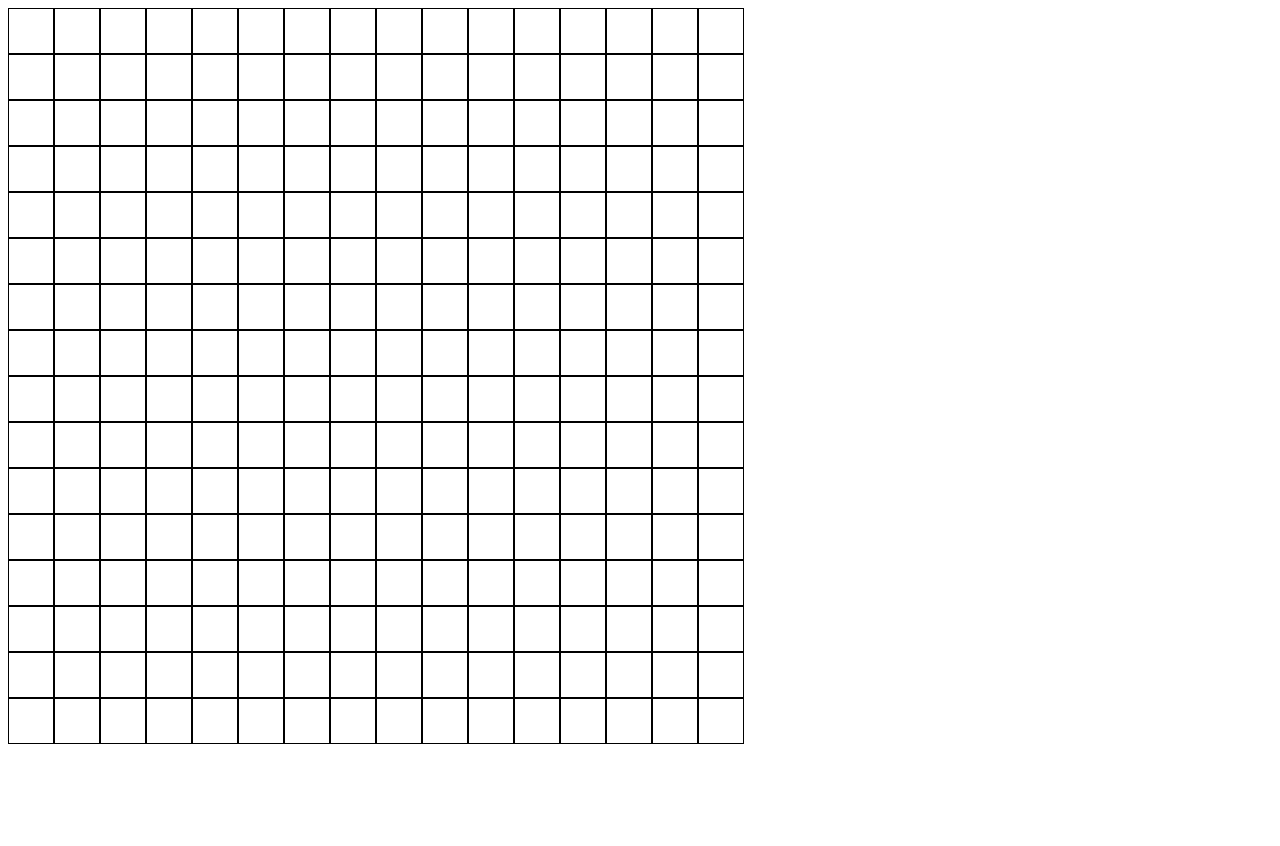
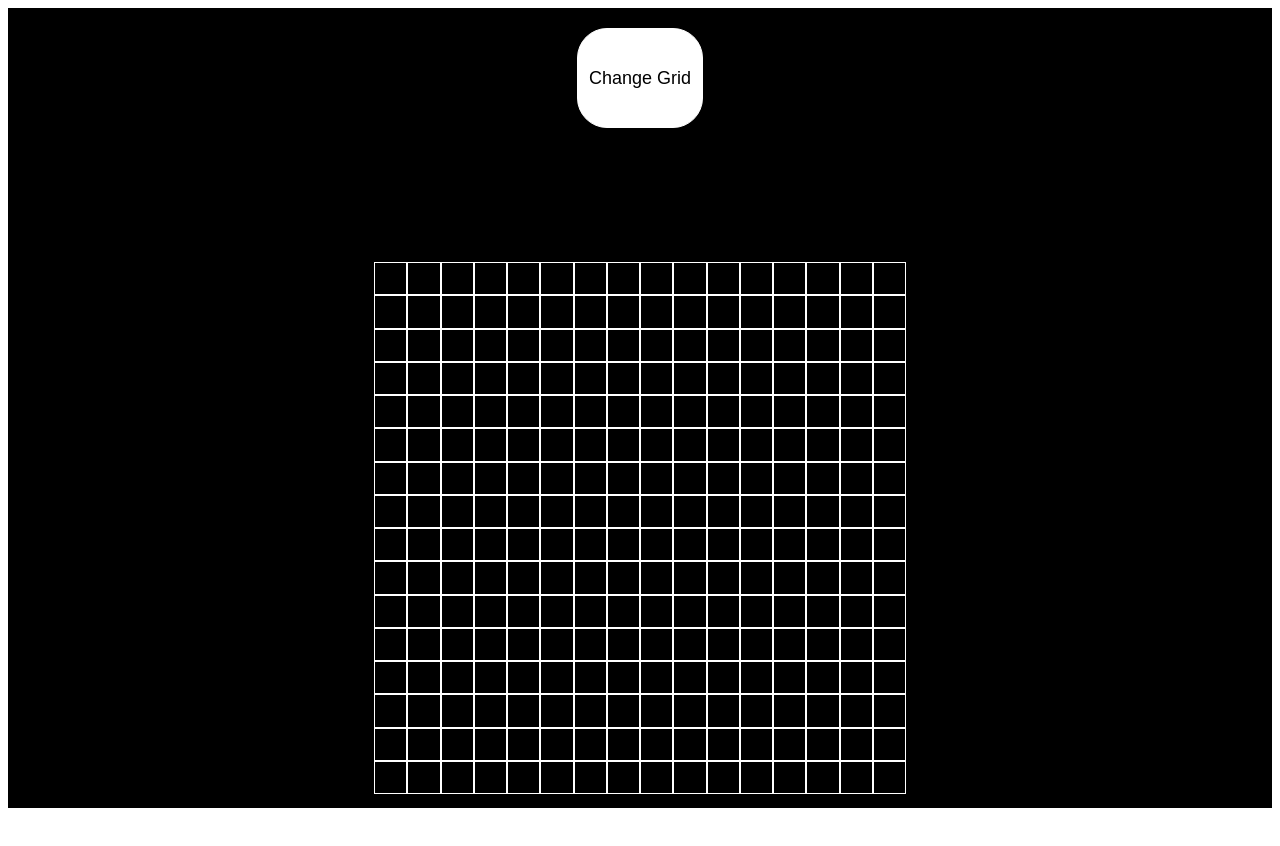
Before and after one commit to kcapucci123/Etch-A-Sketch, a plain HTML site: page index.html in a window 1280 px wide. Before the commit the page ends 800 px from the top, so only its background shows below. Drawn offline with Linux system fonts and the light colour scheme.

Commit message:
add grid and new features

```diff
--- a/homepage.css
+++ b/homepage.css
@@ -1,13 +1,66 @@
+
+
+.container {
+    width: 100%;
+    height: 100vh;
+    /* display: flex; */
+    flex-wrap: wrap;
+    flex-direction: column;
+    background-color: black;
+
+}
+
+
+
 
 .row{
     display: flex;
-
 
 }
 
 .column {
     display: flex;
-    border: 1px solid black;
-    padding: 22px;
+    align-items: center;
+    justify-content: center;
+    border: 1px solid white;
+
+    width: 50%;
+    height: 100%;
+
 
 }
+
+.buttonContainer {
+    display: flex;
+    justify-content: center;
+
+}
+
+.button {
+
+    display: flex;
+    width: 10%;
+    height: 100px;
+    align-items:center;
+    justify-content: center;
+    background-color:white;
+    color: #fff;
+    font-size: large;
+    margin-top: 20px;
+    border-radius: 30px;
+    color: black;
+    border: 1px solid white;
+
+
+}
+
+.div {
+    display: flex;
+    flex-direction: column;
+    justify-content: center;
+    align-items: center;
+    width: 100%;
+    height: 100%;
+
+
+}
--- a/hompage.js
+++ b/hompage.js
@@ -3,36 +3,72 @@
 const container = document.querySelector(".container");
 const div = document.createElement("div");
 div.className = "div";
+container.appendChild(div);
 
 
 
 
-function grid (r) {
+function grid (r, color) {
+    const containerSize = 500; // Adjust this to your preferred container size
+            const gridSize = `${containerSize / r}px`;
     for (let i = 0; i < r; i++) {
-        // const Rowdiv = document.createElement('div');
-        // const div = document.createElement("div");
-        // div.className = "div";
         const Rowdiv = document.createElement("div");
         Rowdiv.appendChild(document.createTextNode(""));
         Rowdiv.className = "row";
-        // for (let j=0; j < c; j++) {
-            // const div = document.createElement("div");
-            // div.className = "div";
-            for (let j=0; j < r; j++) {
+
+
+         for (let j=0; j < r; j++) {
+
             const Columndiv = document.createElement("div");
+            Columndiv.style.width = gridSize;
+            Columndiv.style.height = gridSize;
             Columndiv.className = "column";
             Columndiv.appendChild(document.createTextNode(""));
             Rowdiv.appendChild(Columndiv);
+            Columndiv.addEventListener('mouseover', () => {
+                Columndiv.style.background = color;
+            })
+            Columndiv.addEventListener('mouseout', () => {
+                Columndiv.style.background = "";
+            })
+
             }
 
 
-        // }
+            div.appendChild(Rowdiv);
 
-        div.appendChild(Rowdiv);
-        container.appendChild(div);
+
+
     }
-
 
 }
 
-grid(16);
+grid(16, "white");
+
+
+
+
+function changeGrid () {
+    let choices = prompt("Change the # of squares on each side, enter an integer between 1-100");
+
+    if(choices <= 100) {
+
+        div.innerHTML = "";
+        grid(choices);
+
+
+    } else {
+        alert("Invalid, you must enter an integer between 1-100");
+        div.innerHTML = "";
+        grid(16,16);
+    }
+
+}
+
+
+const button = document.querySelector(".button");
+button.addEventListener("click", changeGrid);
+
+
+const rainbow = document.querySelector(".Rainbow");
+rainbow.addEventListener("click", )
--- a/index.html
+++ b/index.html
@@ -8,8 +8,12 @@
     <title>Sketchpad</title>
 </head>
 <body>
+
     <div class="container">
-
+        <div class="buttonContainer">
+            <button type="button" class="button">Change Grid</button>
+            <!-- <button type="button" class="Rainbow">Rainbow Grid</button> -->
+        </div>
     </div>
 </body>
 </html>
```
